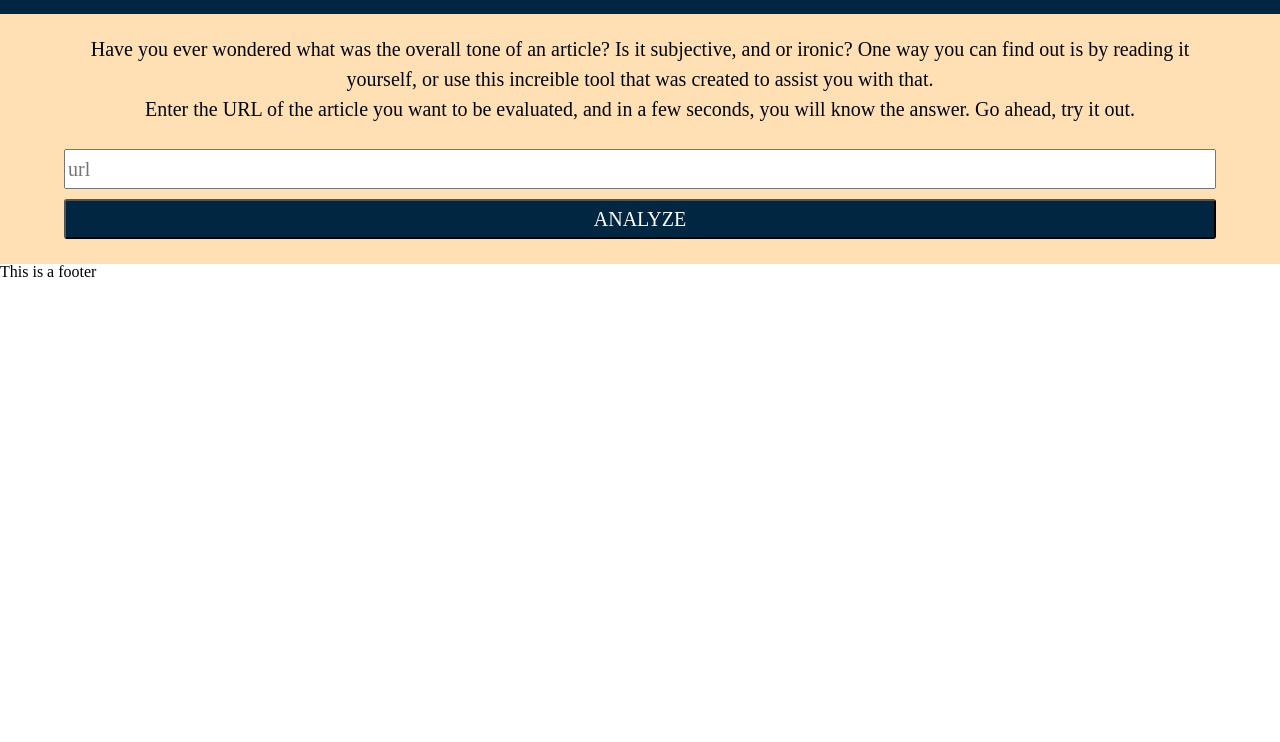
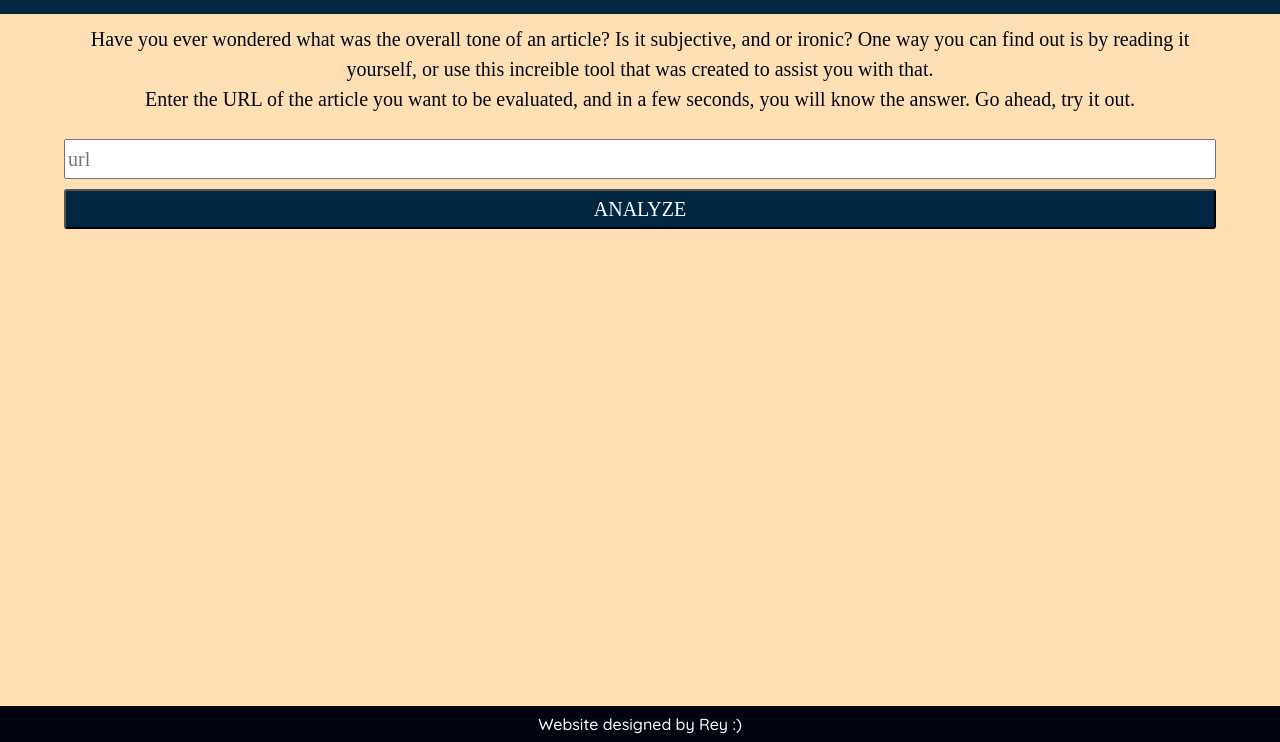
Before and after one commit to reyrey16/fend-nlp-evaluator, a website built with webpack: page src/client/views/index.html in a window 1280 px wide. Shown: the part 58-800 px from the top of the page. Built offline with nearby package versions, Linux system fonts and the light colour scheme; a web font is replaced by a local one.

Commit message:
style: Footer

```diff
--- a/src/client/styles/base.scss
+++ b/src/client/styles/base.scss
@@ -10,12 +10,13 @@ $navajo-white: rgba(255, 224, 181, 1);
 $raw-umber: rgba(138, 101, 82, 1);
 $rich-black-fogra-29: rgba(2, 4, 15, 1);
 
-body {
+.wrapper {
     margin: 0;
     width: 100%;
+    min-height: 100vh;
     display: grid;
     grid-template-columns: 1fr;
-    grid-template-rows: auto;
+    grid-template-rows: auto 1fr auto;
     grid-template-areas:
         "head"
         "main"
--- a/src/client/styles/footer.scss
+++ b/src/client/styles/footer.scss
@@ -1,3 +1,13 @@
+@import 'base';
+
 footer {
-    grid-area: foot;
+    p {
+        font-family: $h1Font;
+        grid-area: foot;
+        background-color: $rich-black-fogra-29;
+        color: white;
+        text-align: center;
+        padding: 10px 0;
+    }
+
 }
--- a/src/client/styles/form.scss
+++ b/src/client/styles/form.scss
@@ -11,7 +11,7 @@ main {
         width: 90%;
         font-family: $primaryFont;
         line-height: 1.5;
-        padding-top: 20px;
+        padding: 10px 0;
         font-size: 20px;
         text-align: center;
         color: $rich-black-fogra-29;
--- a/src/client/views/index.html
+++ b/src/client/views/index.html
@@ -6,7 +6,7 @@
         <title>Rey's NLP Project</title>
     </head>
 
-    <body>
+    <body class="wrapper">
 
         <header class="head">
             <div class="">
@@ -37,7 +37,7 @@
         </main>
 
         <footer>
-            <p>This is a footer</p>
+            <p>Website designed by Rey :)</p>
         </footer>
 
     </body>
```
